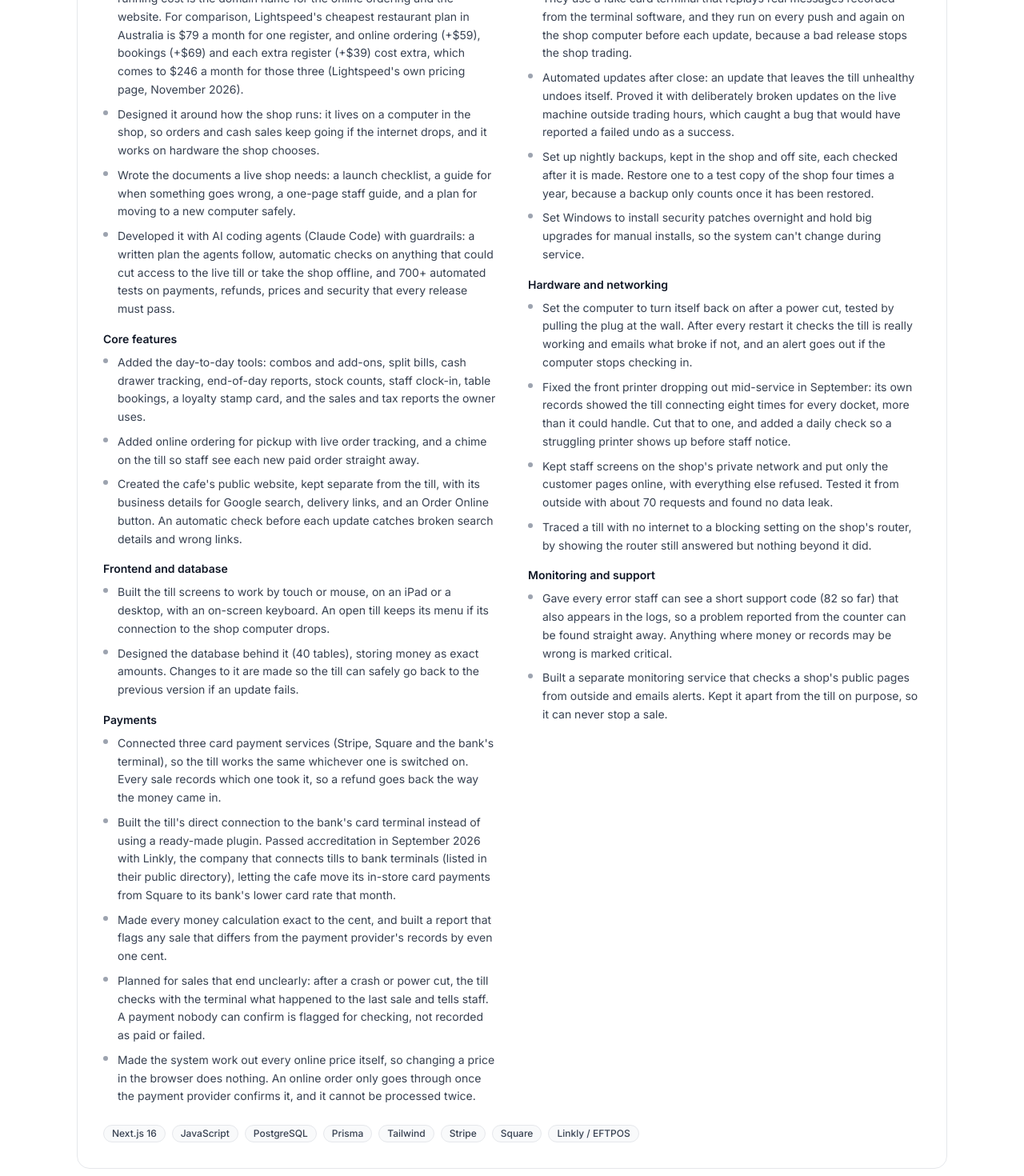
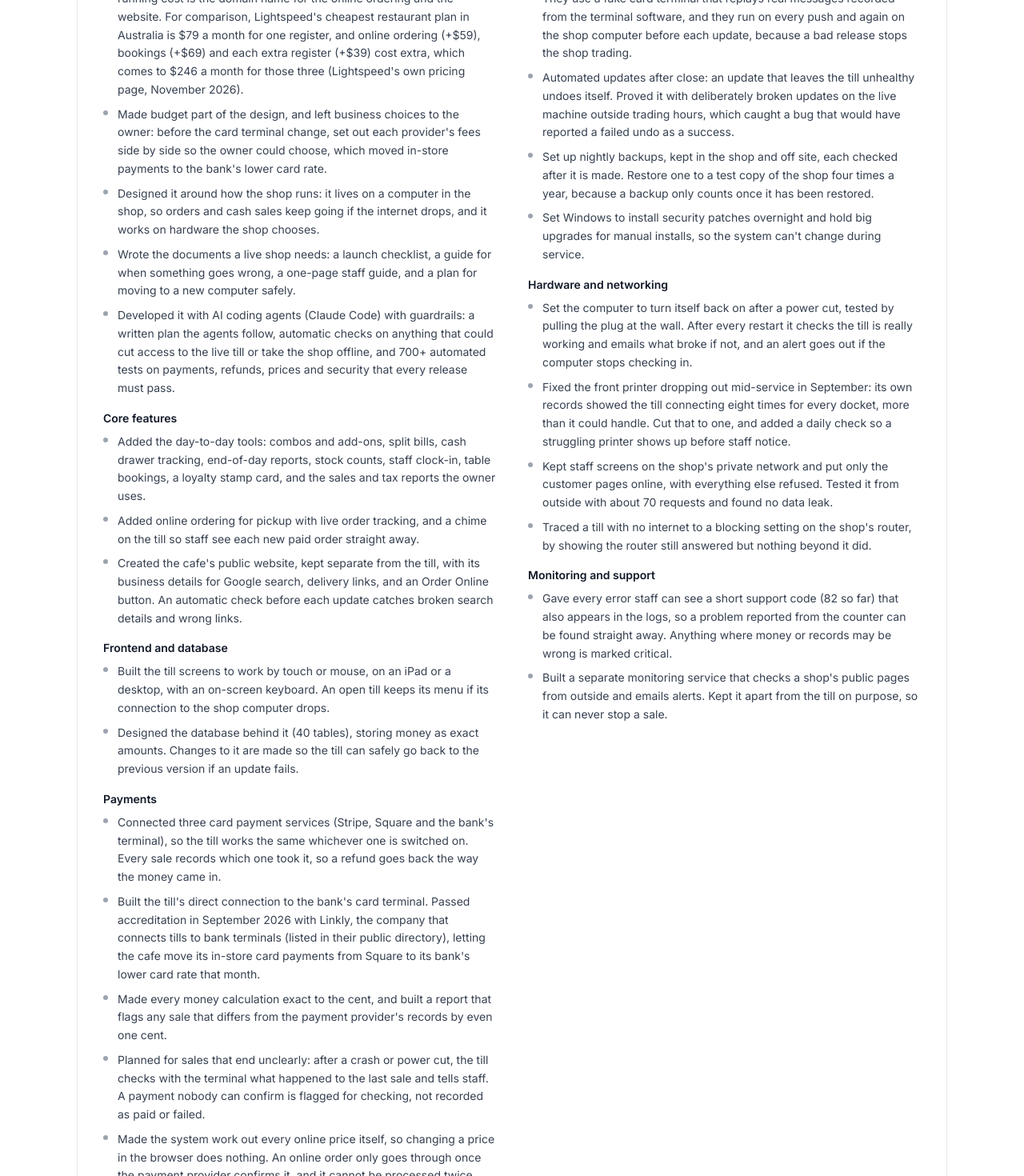
Before and after one commit to phuanh20001/portfolio, a Next.js app: page / in a window 1280 px wide. Shown: the part 1140-2610 px from the top of the page at 80% size. Built offline with nearby package versions, Linux system fonts and the light colour scheme.

Commit message:
Update résumé project descriptions; clarify card terminal integration and cost comparison details

```diff
--- a/resume.html
+++ b/resume.html
@@ -100,7 +100,7 @@
       <ul>
         <li>Built Muster POS self-funded on free Next.js, PostgreSQL and Prisma and one small PC in the shop: its only cost is a domain, while Lightspeed starts at $79 a month for one register, before add-ons</li>
         <li>Connected Stripe, Square and the bank&rsquo;s card terminal so the till works the same with any of them; refunds go back the way the money came in, and a report flags any sale that is out by even one cent</li>
-        <li>Built a direct link to the bank&rsquo;s card terminal (no ready-made plugin), moving the cafe&rsquo;s in-store payments to its bank&rsquo;s lower rate; passed Linkly accreditation in September 2026 (in <a href="https://www.linkly.com.au/technical-resources/accredited-pos-vendors.html">Linkly&rsquo;s public directory</a>)</li>
+        <li>Compared card fees for the owner, then built a direct link to the bank&rsquo;s terminal for its lower rate; passed Linkly accreditation in September 2026 (in <a href="https://www.linkly.com.au/technical-resources/accredited-pos-vendors.html">Linkly&rsquo;s public directory</a>)</li>
         <li>Every release must pass 700+ automated tests on card payments, refunds, prices and security checks, run on every push and before each nightly update, as a bad release stops the shop; a failed one rolls back</li>
         <li>Built with Claude Code under guardrails: a written plan, review of every change, live-till access checks</li>
       </ul>
--- a/src/data/profile.js
+++ b/src/data/profile.js
@@ -174,6 +174,7 @@ export const featuredProject = {
           items: [
             "Built the cafe's till in 2026 as a self-funded project, at night alongside hospitality work, after working its counter since 2023, to fix what slowed service down and what went wrong under pressure. Once every in-store sale ran through it, moved into a paid role to maintain it and build the cafe's website and online ordering.",
             "Kept it cheap to run, because it started as a self-funded project: free, open-source tools, one small computer in the shop instead of paid cloud hosting, and tills on devices the cafe already had, so the only running cost is the domain name for the online ordering and the website. For comparison, Lightspeed's cheapest restaurant plan in Australia is $79 a month for one register, and online ordering (+$59), bookings (+$69) and each extra register (+$39) cost extra, which comes to $246 a month for those three (Lightspeed's own pricing page, November 2026).",
+            "Made budget part of the design, and left business choices to the owner: before the card terminal change, set out each provider's fees side by side so the owner could choose, which moved in-store payments to the bank's lower card rate.",
             'Designed it around how the shop runs: it lives on a computer in the shop, so orders and cash sales keep going if the internet drops, and it works on hardware the shop chooses.',
             'Wrote the documents a live shop needs: a launch checklist, a guide for when something goes wrong, a one-page staff guide, and a plan for moving to a new computer safely.',
             'Developed it with AI coding agents (Claude Code) with guardrails: a written plan the agents follow, automatic checks on anything that could cut access to the live till or take the shop offline, and 700+ automated tests on payments, refunds, prices and security that every release must pass.',
@@ -198,7 +199,7 @@ export const featuredProject = {
           title: 'Payments',
           items: [
             "Connected three card payment services (Stripe, Square and the bank's terminal), so the till works the same whichever one is switched on. Every sale records which one took it, so a refund goes back the way the money came in.",
-            "Built the till's direct connection to the bank's card terminal instead of using a ready-made plugin. Passed accreditation in September 2026 with Linkly, the company that connects tills to bank terminals (listed in their public directory), letting the cafe move its in-store card payments from Square to its bank's lower card rate that month.",
+            "Built the till's direct connection to the bank's card terminal. Passed accreditation in September 2026 with Linkly, the company that connects tills to bank terminals (listed in their public directory), letting the cafe move its in-store card payments from Square to its bank's lower card rate that month.",
             "Made every money calculation exact to the cent, and built a report that flags any sale that differs from the payment provider's records by even one cent.",
             'Planned for sales that end unclearly: after a crash or power cut, the till checks with the terminal what happened to the last sale and tells staff. A payment nobody can confirm is flagged for checking, not recorded as paid or failed.',
             'Made the system work out every online price itself, so changing a price in the browser does nothing. An online order only goes through once the payment provider confirms it, and it cannot be processed twice.',
```
Also changed, not shown: 1 other file (tests, documents, lock files or other folders).
